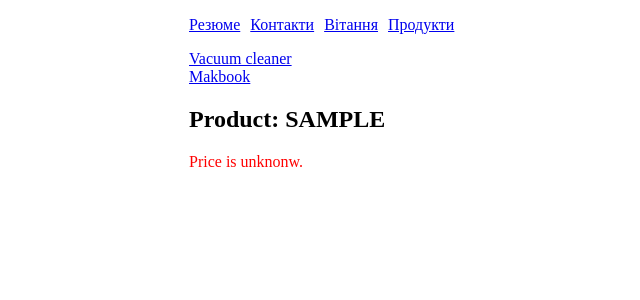
After one commit to ilon-trask/flask-app-lab, a Flask app: a page that uses app/templates/nav-bar.html in a window 1280 px wide. The commit adds this page. Shown: the top 300 px of the page, without its empty margins (101-741 px from the left). Run offline with Flask 3, Linux system fonts and the light colour scheme.

Commit message:
lab3 done

```diff
--- a/app/__init__.py
+++ b/app/__init__.py
@@ -1,6 +1,7 @@
 from flask import Flask
 
 from .users import users
+from .products import products
 
 app = Flask(__name__)
 from . import views
@@ -8,3 +9,4 @@ from . import views
 app.config.from_pyfile("../config.py")
 
 app.register_blueprint(users)
+app.register_blueprint(products)
--- /dev/null
+++ b/app/products/templates/products/product.html
@@ -0,0 +1,20 @@
+{% extends "base.html" %}
+
+{% block title %}Product Page{% endblock %}
+
+{% block content %}
+<main>
+    <nav>
+        <ul>
+            <li><a href="{{url_for('products.product', name='Vacuum cleaner', price=100)}}">Vacuum cleaner</a></li>
+            <li><a href="{{url_for('products.theproduct')}}">Makbook</a></li>
+        </ul>
+    </nav>
+    <h2>Product: {{name}}</h2>
+    {% if price%}
+    <p class="age">It costs: {{price }}.</p>
+    {% else %}
+    <p class="noAge">Price is unknonw.</p>
+    {%endif%}
+</main>
+{% endblock %}
--- /dev/null
+++ b/app/products/views.py
@@ -0,0 +1,17 @@
+from flask import render_template, request, url_for, redirect
+from . import products
+
+
+@products.route("/product/<string:name>")
+def product(name):
+    name = name.upper()
+    price = request.args.get("price", None, int)
+
+    return render_template("product.html", name=name, price=price)
+
+
+@products.route("/theproduct")
+def theproduct():
+    to_url = url_for("products.product", name="makbook", price=900, _external=True)
+    print("to_url", to_url)
+    return redirect(to_url)
--- a/app/templates/nav-bar.html
+++ b/app/templates/nav-bar.html
@@ -3,5 +3,6 @@
         <li><a href="/">Резюме</a></li>
         <li><a href="/contacts">Контакти</a></li>
         <li><a href="/admin">Вітання</a></li>
+        <li><a href="/theproduct">Продукти</a></li>
     </ul>
 </nav>
--- a/app/users/templates/users/hi.html
+++ b/app/users/templates/users/hi.html
@@ -3,6 +3,7 @@
 {% block title %}Greeting Page{% endblock %}
 
 {% block content %}
+<main>
     <nav>
         <ul>
             <li><a href="{{url_for('users.greetings', name='John', age=30)}}">Greet John</a></li>
@@ -15,4 +16,5 @@
     {% else %}
     <p class="noAge">Age is unknonw.</p>
     {%endif%}
+</main>
 {% endblock %}
```
Also changed, not shown: app/products/__init__.py (added, +8 -0 lines), tests/test_products_bp.py (added, +27 -0 lines), tests/test_user_bp.py (added, +27 -0 lines), 1 other file. Lines whose indentation alone changed are shown as unchanged.
